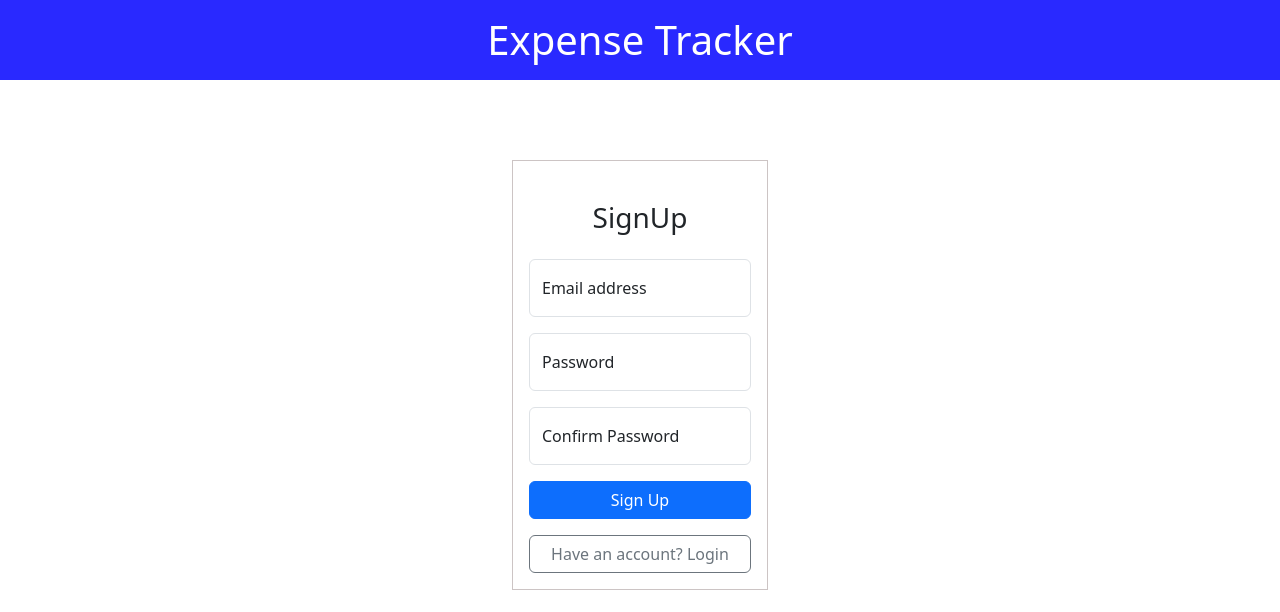
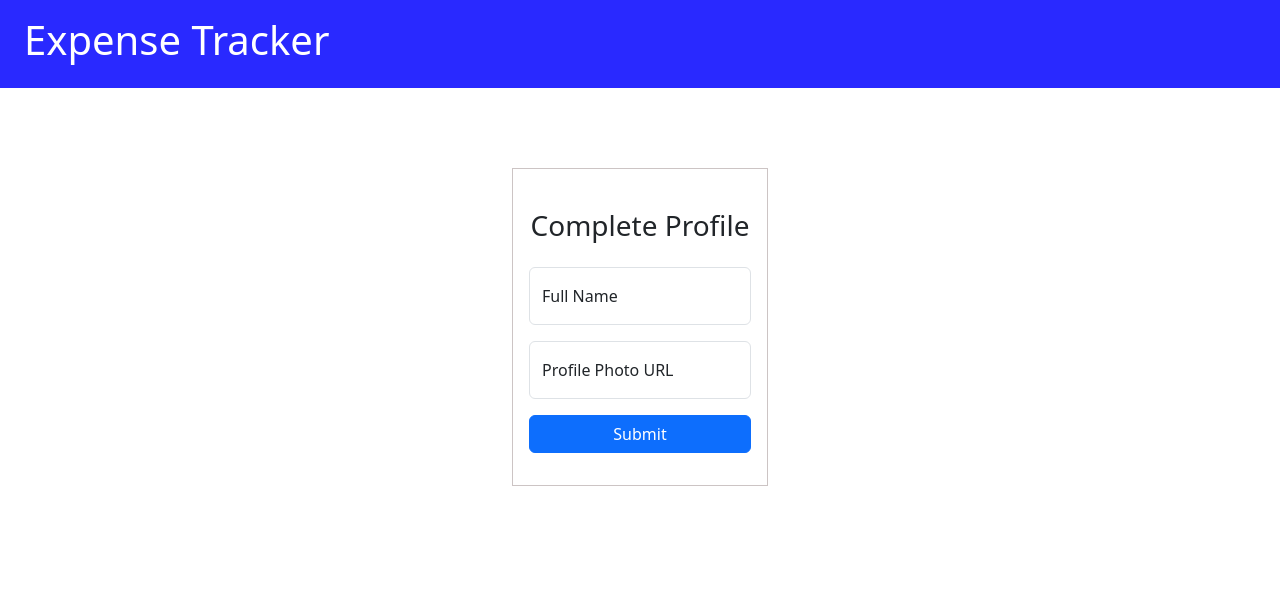
Before and after one commit to AbhiSingh0302/ExpenseTrackerReactJS, a React (Create React App) app: page /profile in a window 1280 px wide. Shown: the top 612 px of the page. Built offline with nearby package versions, Linux system fonts and the light colour scheme.

Commit message:
complete profile through firebase api

```diff
--- a/package.json
+++ b/package.json
@@ -10,6 +10,7 @@
     "react": "^18.2.0",
     "react-bootstrap": "^2.9.0",
     "react-dom": "^18.2.0",
+    "react-router-dom": "^5.3.4",
     "react-scripts": "5.0.1",
     "web-vitals": "^2.1.4"
   },
--- a/src/App.js
+++ b/src/App.js
@@ -1,26 +1,33 @@
-import { useState } from 'react';
+import { useContext } from 'react';
 import './App.css';
 import Header from './components/Header';
 import Signup from './components/Signup';
 import Login from './components/Login';
+import { Route } from 'react-router-dom/cjs/react-router-dom';
+import Profile from './components/Profile';
+import { tokenContext } from './store/Context';
 
 function App() {
-  const [isLogin, setIsLogin] = useState(false);
-  const [login, setLogin] = useState(false);
+  const ctx = useContext(tokenContext);
 
-  const loginUserHandler = () => {
-    setIsLogin(true);
-  }
-
-  const loginHandler = () => {
-    setLogin(true);
+  const loginHandler = (token) => {
+    console.log("app.js",token);
+    ctx.updateLogIn(token);
   }
 
   return (
     <>
-    <Header/>
-    {!login && (isLogin ? <Login onLogin={loginHandler}/> : <Signup loginUser={loginUserHandler}/>)}
-    {login && <h1 className='text-center'>Welcome to Expense Tracker</h1>}
+      <Header loggedIn={ctx.isLoggedIn} />
+      <Route path="/" exact>
+        <Signup />
+      </Route>
+      <Route path="/login">
+        {!ctx.isLoggedIn && <Login onLogin={loginHandler} />}
+        {ctx.isLoggedIn && <h1>Welcome to expense tracker</h1>}
+      </Route>
+      <Route path="/profile">
+        <Profile/>
+      </Route>
     </>
   );
 }
--- a/src/components/Header.js
+++ b/src/components/Header.js
@@ -1,8 +1,11 @@
+import { Link } from 'react-router-dom/cjs/react-router-dom.min';
 import './Header.css';
 
 const Header = props => {
-    return <header className='main-header'>
+    console.log(props.loggedIn)
+    return <header className='main-header d-flex justify-content-between px-4'>
         <h1 className='text-center py-3'>Expense Tracker</h1>
+        {props.loggedIn && <p className='text-center py-3'>Your profile is incomplete<Link to="/profile" style={{textDecoration: "underline", color: "white"}}>Complete now</Link></p>}
     </header>
 }
 
--- a/src/components/Login.js
+++ b/src/components/Login.js
@@ -1,8 +1,11 @@
 import { Button, FloatingLabel, Form } from "react-bootstrap";
 import './Login.css';
 import { useRef } from "react";
+import {useHistory} from "react-router-dom"
 
 const Login = props => {
+    const history = useHistory();
+
     const emailRef = useRef("");
     const passwordRef = useRef("");
 
@@ -31,11 +34,15 @@ const Login = props => {
       })
       .then(data => {
         console.log(data.idToken);
-        props.onLogin();
+        props.onLogin(data.idToken);
       })
       .catch(err => {
         alert(err.message);
       })
+    }
+
+    const clickHandler = () => {
+      history.replace("/");
     }
 
     return <Form className="login" onSubmit={submitHandler}>
@@ -50,11 +57,16 @@ const Login = props => {
         <FloatingLabel controlId="floatingPassword" label="Password" className="mb-3">
             <Form.Control type="password" placeholder="Password" ref={passwordRef} required />
         </FloatingLabel>
-        <div className="d-grid">
+        <div className="d-grid mb-3">
             <Button variant="primary" size="md" type="submit">
                 Login
             </Button>
         </div>
+        <div className="d-grid">
+      <Button variant="outline-secondary" size="md" onClick={clickHandler}>
+        Create an account? Signup
+      </Button>
+    </div>
     </Form>
 }
 
--- /dev/null
+++ b/src/components/Profile.css
@@ -0,0 +1,6 @@
+.profile{
+    margin: 5rem auto;
+    padding: 1rem;
+    border: 1px solid rgb(204, 196, 196);
+    width: 20%;
+}
--- /dev/null
+++ b/src/components/Profile.js
@@ -0,0 +1,64 @@
+import { Button, FloatingLabel, Form } from "react-bootstrap";
+import './Profile.css';
+import { useContext, useRef } from "react";
+import { tokenContext } from "../store/Context";
+
+const Profile = props => {
+    const ctx = useContext(tokenContext);
+
+    const nameRef = useRef("");
+    const urlRef = useRef("");
+
+    const submitHandler = e => {
+        e.preventDefault();
+
+        fetch(`https://identitytoolkit.googleapis.com/v1/accounts:update?key=AIzaSyCtaqLuy8ActSmPWkPlYfnAB8plN4sO2lM`, {
+        method: 'POST',
+        body: JSON.stringify({
+          idToken: ctx.token,
+          displayName: nameRef.current.value,
+          photoUrl: urlRef.current.value,
+          returnSecureToken: true
+        })
+      })
+      .then(res => {
+        if (res.ok) {
+          return res.json();
+        }
+        return res.json().then(data => {
+          let errorMessage = 'Authentication Failed!';
+          if (data && data.error && data.error.message) {
+            errorMessage = data.error.message;
+          }
+          throw new Error(errorMessage);
+        })
+      })
+      .then(data => {
+        console.log(data);
+      })
+      .catch(err => {
+        alert(err.message);
+      })
+    }
+
+    return <Form className="profile" onSubmit={submitHandler}>
+        <h3 className="text-center my-4">Complete Profile</h3>
+        <FloatingLabel
+            controlId="floatingInput"
+            label="Full Name"
+            className="mb-3"
+        >
+            <Form.Control placeholder="name@example.com" ref={nameRef} required />
+        </FloatingLabel>
+        <FloatingLabel controlId="floatingPassword" label="Profile Photo URL" className="mb-3">
+            <Form.Control placeholder="Password" ref={urlRef} required />
+        </FloatingLabel>
+        <div className="d-grid mb-3">
+            <Button variant="primary" size="md" type="submit">
+                Submit
+            </Button>
+        </div>
+    </Form>
+}
+
+export default Profile;
--- a/src/components/Signup.js
+++ b/src/components/Signup.js
@@ -1,8 +1,11 @@
 import { Button, FloatingLabel, Form } from "react-bootstrap";
 import './Signup.css';
 import { useRef } from "react";
+import {useHistory} from "react-router-dom"
 
 const Signup = props => {
+  const history = useHistory();
+
   const emailRef = useRef("");
   const passwordRef = useRef("");
   const confirmPasswordRef = useRef("");
@@ -43,7 +46,7 @@ const Signup = props => {
   }
 
   const clickHandler = () => {
-    props.loginUser();
+    history.replace("/login");
   }
 
   return <Form className="signup" onSubmit={submitHandler}>
--- a/src/index.js
+++ b/src/index.js
@@ -2,8 +2,14 @@ import React from 'react';
 import ReactDOM from 'react-dom/client';
 import App from './App';
 import 'bootstrap/dist/css/bootstrap.min.css';
+import { BrowserRouter } from 'react-router-dom/cjs/react-router-dom.min';
+import { TokenContextProvider } from './store/Context';
 
 const root = ReactDOM.createRoot(document.getElementById('root'));
 root.render(
-    <App />
+    <TokenContextProvider>
+    <BrowserRouter>
+        <App />
+    </BrowserRouter>
+    </TokenContextProvider>
 );
--- /dev/null
+++ b/src/store/Context.js
@@ -0,0 +1,27 @@
+import { createContext, useState } from "react";
+
+const tokenContext = createContext({
+    token: "",
+    isLoggedIn: false,
+    updateLogIn: () => {}
+})
+
+const TokenContextProvider = props => {
+    const [token,setToken] = useState("");
+    const [isLoggedIn, setIsLoggedIn] = useState(false);
+
+    const updateLogIn = (tok) => {
+        setToken(tok);
+        setIsLoggedIn(true);
+    }
+
+    const contextValue = {
+        token, isLoggedIn, updateLogIn
+    }
+
+    return <tokenContext.Provider value={contextValue}>
+        {props.children}
+    </tokenContext.Provider>
+}
+
+export {tokenContext, TokenContextProvider}
```
Also changed, not shown: 1 other file (tests, documents, lock files or other folders).
